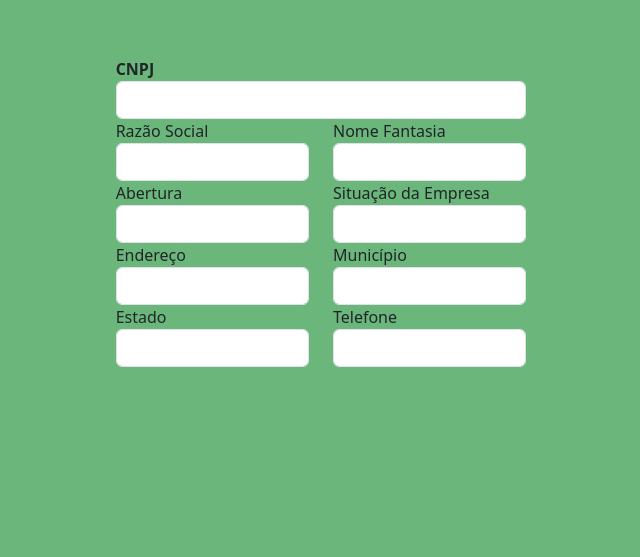
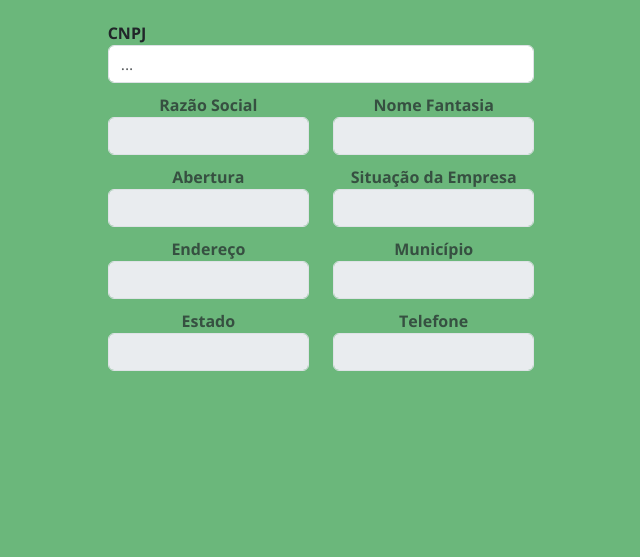
Before and after one commit to JPacademico/consulta-npj, a plain HTML site: page index.html in a window 1280 px wide. Shown: the part 243-800 px from the top of the page, without its empty margins (319-959 px from the left). Drawn offline with nearby package versions, Linux system fonts and the light colour scheme.

Commit message:
commit comum

```diff
--- a/assets/css/style.css
+++ b/assets/css/style.css
@@ -1,3 +1,5 @@
+@import url('https://fonts.googleapis.com/css2?family=Open+Sans:wght@300;400;700&display=swap');
+
 *{
     margin: 0;
     padding: 0;
@@ -6,6 +8,34 @@
 body{
     width: 100vw;
     height: 100vh;
-    padding-top: 300px;
     background-color: #6BB77B;
+    display: flex;
+    justify-content: center;
+    align-items: center;
+    flex-direction: column;
+    font-family: 'Open Sans', sans-serif;
 }
+
+input{
+    margin-bottom: 10px;
+}
+
+h1{
+    margin-bottom: 40px;
+}
+
+div{
+    text-align: center;
+}
+
+.col-md-12{
+    text-align: left;
+}
+
+.infos{
+    opacity: 0.7;
+}
+
+input:disabled{
+    cursor: not-allowed;
+}
--- a/index.html
+++ b/index.html
@@ -8,63 +8,59 @@
     <link rel="stylesheet" href="assets/css/style.css">
   </head>
   <body>
-    <div class="row">
-        <div class="col-md-4">
+    <div>
+        <h1><strong>Busca CNPJ</strong></h1>
+    </div>
 
-        </div>
         <div class="col-md-4">
             <div class="form-group row">
                 <div class="col-md-12">
                     <label for="cnpj"><strong>CNPJ</strong></label>
-                    <input type="text" class="form-control" onblur="validaCnpj(this.value)" data-mask="00.000.000/0000-00" id="cnpj">
+                    <input type="text" placeholder="..." class="form-control" onblur="validaCnpj(this.value)" data-mask="00.000.000/0000-00" id="cnpj">
                 </div>
             </div>
 
             <div class="form-group row">
                 <div class="col-md-6">
-                    <label for="">Razão Social</label>
-                    <input type="text" class="form-control" id="razao">
+                    <label for="" class="infos"><strong>Razão Social</strong></label>
+                    <input type="text" class="form-control" id="razao" disabled>
                 </div>
                 <div class="col-md-6">
-                    <label for="">Nome Fantasia</label>
-                    <input type="text" class="form-control" id="fantasia">
+                    <label for="" class="infos"><strong>Nome Fantasia</strong></label>
+                    <input type="text" class="form-control" id="fantasia" disabled>
                 </div>
             </div>
             <div class="form-group row">
                 <div class="col-md-6">
-                    <label for="">Abertura</label>
-                    <input type="text" class="form-control" id="abertura">
+                    <label for="" class="infos"><strong>Abertura</strong></label>
+                    <input type="text" class="form-control" id="abertura" disabled>
                 </div>
                 <div class="col-md-6">
-                    <label for="">Situação da Empresa</label>
-                    <input type="text" class="form-control" id="situacao">
+                    <label for="" class="infos"><strong>Situação da Empresa</strong></label>
+                    <input type="text" class="form-control" id="situacao" disabled>
                 </div>
             </div>
             <div class="form-group row">
                 <div class="col-md-6">
-                    <label for="">Endereço</label>
-                    <input type="text" class="form-control" id="endereco">
+                    <label for="" class="infos"><strong>Endereço</strong></label>
+                    <input type="text" class="form-control" id="endereco" disabled>
                 </div>
                 <div class="col-md-6">
-                    <label for="">Município</label>
-                    <input type="text" class="form-control" id="municipio">
+                    <label for="" class="infos"><strong>Município</strong></label>
+                    <input type="text" class="form-control" id="municipio" disabled>
                 </div>
             </div>
             <div class="form-group row">
                 <div class="col-md-6">
-                    <label for="">Estado</label>
-                    <input type="text" class="form-control" id="estado">
+                    <label for="" class="infos"><strong>Estado</strong></label>
+                    <input type="text" class="form-control" id="estado" disabled>
                 </div>
                 <div class="col-md-6">
-                    <label for="">Telefone</label>
-                    <input type="text" class="form-control" id="telefone">
+                    <label for="" class="infos"><strong>Telefone</strong></label>
+                    <input type="text" class="form-control" id="telefone" disabled>
                 </div>
             </div>
         </div>
-        <div class="col-md-4">
-
-        </div>
-    </div>
     <script src="https://cdn.jsdelivr.net/npm/bootstrap@5.3.2/dist/js/bootstrap.bundle.min.js" integrity="sha384-C6RzsynM9kWDrMNeT87bh95OGNyZPhcTNXj1NW7RuBCsyN/o0jlpcV8Qyq46cDfL" crossorigin="anonymous"></script>
     <script src="https://cdnjs.cloudflare.com/ajax/libs/jquery/3.7.1/jquery.min.js" integrity="sha512-v2CJ7UaYy4JwqLDIrZUI/4hqeoQieOmAZNXBeQyjo21dadnwR+8ZaIJVT8EE2iyI61OV8e6M8PP2/4hpQINQ/g==" crossorigin="anonymous" referrerpolicy="no-referrer"></script>
     <script src="https://cdnjs.cloudflare.com/ajax/libs/jquery.mask/1.14.16/jquery.mask.min.js" integrity="sha512-pHVGpX7F/27yZ0ISY+VVjyULApbDlD0/X0rgGbTqCE7WFW5MezNTWG/dnhtbBuICzsd0WQPgpE4REBLv+UqChw==" crossorigin="anonymous" referrerpolicy="no-referrer"></script>
```
